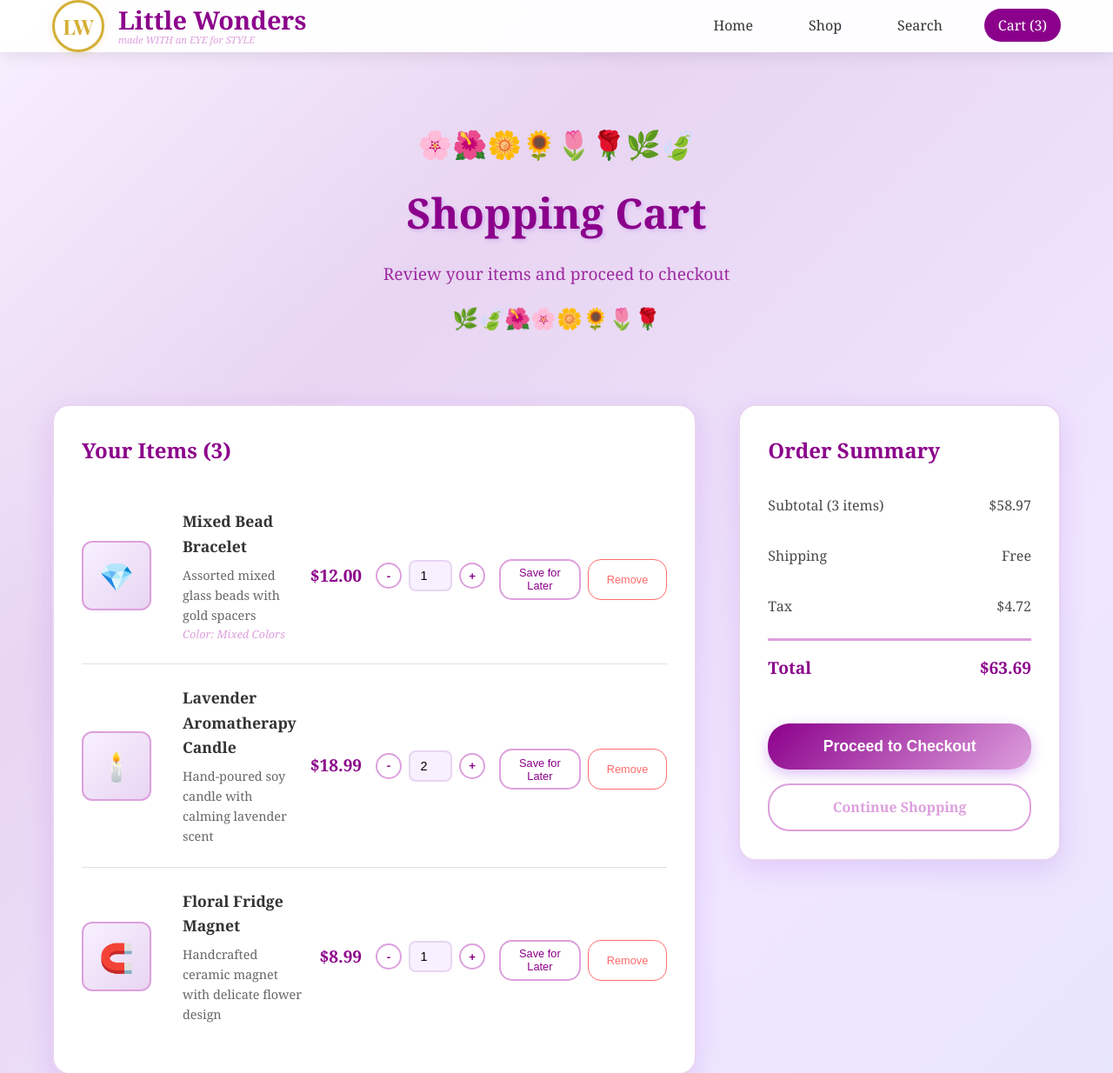
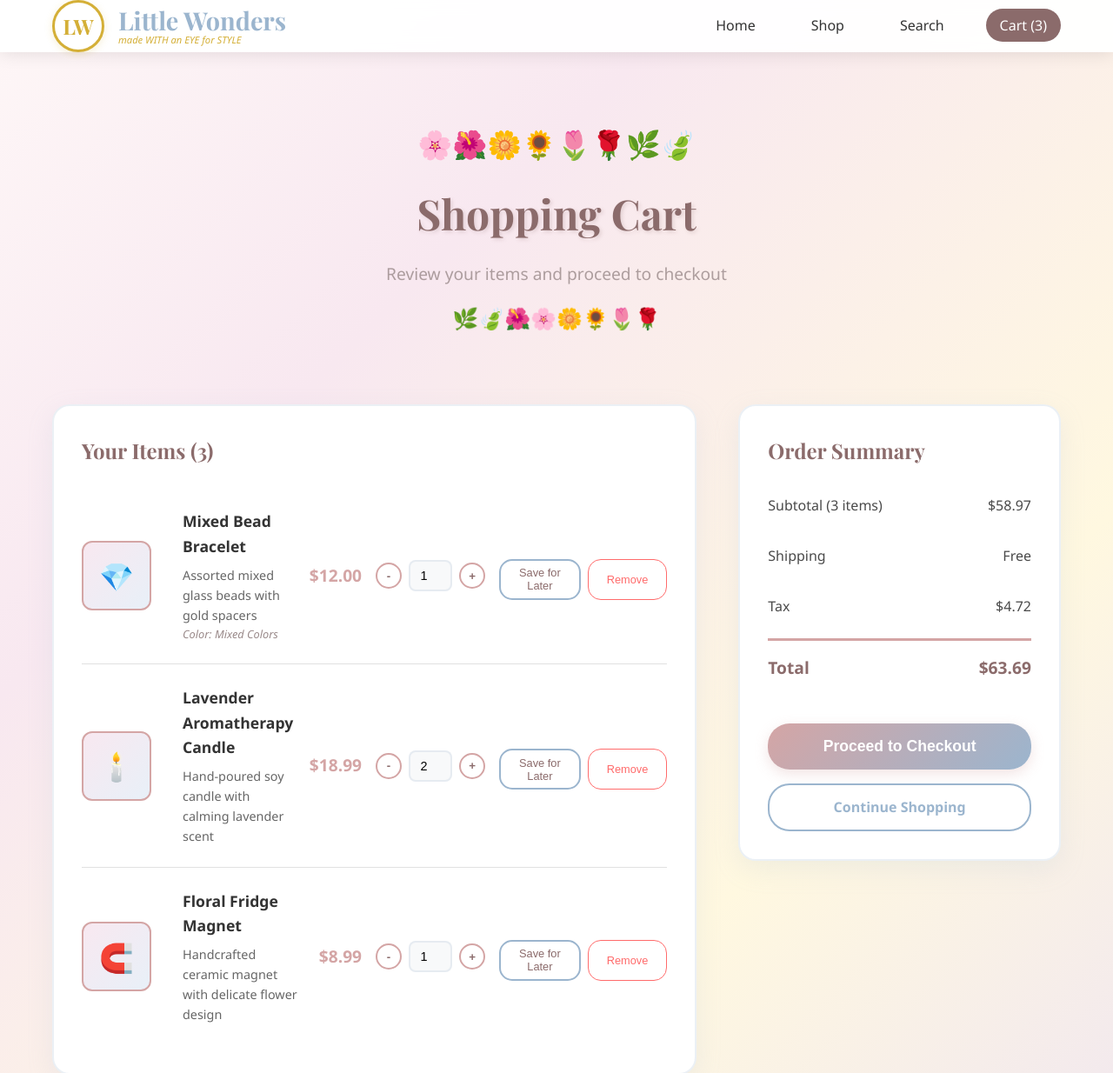
Before and after one commit to wonderfulathena/little-wonders, a plain HTML site: page cart.html in a window 1280 px wide. Shown: the top 1234 px of the page at 87% size. Drawn offline with nearby package versions, Linux system fonts and the light colour scheme.

Commit message:
Update cart.html

```diff
--- a/cart.html
+++ b/cart.html
@@ -13,10 +13,10 @@
         }
 
         body {
-            font-family: 'Georgia', 'Times New Roman', serif;
+            font-family: 'Segoe UI', Tahoma, Geneva, Verdana, sans-serif;
             line-height: 1.6;
             color: #4a4a4a;
-            background: linear-gradient(135deg, #f8f0ff 0%, #e8d5f2 30%, #f0e6ff 70%, #e6e6fa 100%);
+            background: linear-gradient(135deg, #fef7f7 0%, #f8e8f0 30%, #fff8e0 70%, #f0e6f0 100%);
             min-height: 100vh;
         }
 
@@ -80,15 +80,15 @@
         .logo-title {
             font-size: 1.8rem;
             font-weight: bold;
-            color: #8b008b;
-            font-family: 'Georgia', serif;
+            color: #9bb5ce;
+            font-family: 'Playfair Display', serif;
             line-height: 1;
         }
 
         .logo-tagline {
             font-size: 0.7rem;
-            color: #dda0dd;
-            font-family: 'Georgia', serif;
+            color: #d4af37;
+            font-family: 'Segoe UI', sans-serif;
             font-style: italic;
             line-height: 1;
             margin-top: 2px;
@@ -110,13 +110,13 @@
         }
 
         .nav-links a:hover {
-            background: #dda0dd;
+            background: #9bb5ce;
             color: white;
             transform: translateY(-2px);
         }
 
         .nav-links a.active {
-            background: #8b008b;
+            background: #8b6b6b;
             color: white;
         }
 
@@ -130,14 +130,14 @@
         .cart-header h1 {
             font-size: 3rem;
             margin-bottom: 1rem;
-            color: #8b008b;
-            font-family: 'Georgia', serif;
-            text-shadow: 2px 2px 4px rgba(138, 43, 226, 0.2);
+            color: #8b6b6b;
+            font-family: 'Playfair Display', serif;
+            text-shadow: 2px 2px 4px rgba(139, 107, 107, 0.2);
         }
 
         .cart-header p {
             font-size: 1.2rem;
-            color: #8b008b;
+            color: #9a8a8a;
             opacity: 0.8;
         }
 
@@ -154,15 +154,15 @@
             background: white;
             border-radius: 20px;
             padding: 2rem;
-            box-shadow: 0 10px 30px rgba(138, 43, 226, 0.15);
-            border: 2px solid #e8d5f2;
+            box-shadow: 0 10px 30px rgba(155, 181, 206, 0.15);
+            border: 2px solid rgba(155, 181, 206, 0.2);
         }
 
         .cart-items h2 {
             font-size: 1.5rem;
             margin-bottom: 1.5rem;
-            color: #8b008b;
-            font-family: 'Georgia', serif;
+            color: #8b6b6b;
+            font-family: 'Playfair Display', serif;
         }
 
         .cart-item {
@@ -181,13 +181,13 @@
         .item-image {
             width: 80px;
             height: 80px;
-            background: linear-gradient(135deg, #f8f0ff 0%, #e8d5f2 100%);
+            background: linear-gradient(135deg, #f8e8f0 0%, #e8f0f8 100%);
             border-radius: 12px;
             display: flex;
             align-items: center;
             justify-content: center;
             font-size: 2rem;
-            border: 2px solid #dda0dd;
+            border: 2px solid #d4a5a5;
         }
 
         .item-details h3 {
@@ -202,7 +202,7 @@
         }
 
         .item-color {
-            color: #dda0dd;
+            color: #9a8a8a;
             font-size: 0.8rem;
             font-style: italic;
         }
@@ -210,7 +210,7 @@
         .item-price {
             font-size: 1.2rem;
             font-weight: bold;
-            color: #8b008b;
+            color: #d4a5a5;
         }
 
         .quantity-controls {
@@ -222,9 +222,9 @@
         .quantity-btn {
             width: 30px;
             height: 30px;
-            border: 2px solid #dda0dd;
+            border: 2px solid #d4a5a5;
             background: white;
-            color: #8b008b;
+            color: #8b6b6b;
             border-radius: 50%;
             cursor: pointer;
             display: flex;
@@ -235,18 +235,18 @@
         }
 
         .quantity-btn:hover {
-            background: #dda0dd;
+            background: #d4a5a5;
             color: white;
         }
 
         .quantity-input {
             width: 50px;
             text-align: center;
-            border: 2px solid #e8d5f2;
+            border: 2px solid rgba(155, 181, 206, 0.2);
             border-radius: 8px;
             padding: 0.5rem;
             font-size: 0.9rem;
-            background: #f8f0ff;
+            background: #f8f9fa;
         }
 
         .remove-btn {
@@ -273,8 +273,8 @@
 
         .save-later-btn {
             background: none;
-            border: 2px solid #dda0dd;
-            color: #8b008b;
+            border: 2px solid #9bb5ce;
+            color: #8b6b6b;
             cursor: pointer;
             font-size: 0.8rem;
             padding: 0.4rem 0.8rem;
@@ -284,7 +284,7 @@
         }
 
         .save-later-btn:hover {
-            background: #dda0dd;
+            background: #9bb5ce;
             color: white;
         }
 
@@ -311,15 +311,15 @@
             border-radius: 20px;
             padding: 2rem;
             margin-top: 2rem;
-            box-shadow: 0 10px 30px rgba(138, 43, 226, 0.15);
-            border: 2px solid #e8d5f2;
+            box-shadow: 0 10px 30px rgba(155, 181, 206, 0.15);
+            border: 2px solid rgba(155, 181, 206, 0.2);
         }
 
         .saved-items h2 {
             font-size: 1.5rem;
             margin-bottom: 1.5rem;
-            color: #8b008b;
-            font-family: 'Georgia', serif;
+            color: #8b6b6b;
+            font-family: 'Playfair Display', serif;
         }
 
         .saved-item {
@@ -349,7 +349,7 @@
         .saved-item .item-price {
             font-size: 1rem;
             font-weight: bold;
-            color: #8b008b;
+            color: #d4a5a5;
         }
 
         .saved-actions {
@@ -358,7 +358,7 @@
         }
 
         .move-to-cart-btn {
-            background: #8b008b;
+            background: #d4a5a5;
             color: white;
             border: none;
             padding: 0.4rem 0.8rem;
@@ -369,7 +369,7 @@
         }
 
         .move-to-cart-btn:hover {
-            background: #dda0dd;
+            background: #c49595;
         }
 
         .remove-saved-btn {
@@ -400,18 +400,18 @@
             background: white;
             border-radius: 20px;
             padding: 2rem;
-            box-shadow: 0 10px 30px rgba(138, 43, 226, 0.15);
+            box-shadow: 0 10px 30px rgba(155, 181, 206, 0.15);
             height: fit-content;
             position: sticky;
             top: 120px;
-            border: 2px solid #e8d5f2;
+            border: 2px solid rgba(155, 181, 206, 0.2);
         }
 
         .cart-summary h2 {
             font-size: 1.5rem;
             margin-bottom: 1.5rem;
-            color: #8b008b;
-            font-family: 'Georgia', serif;
+            color: #8b6b6b;
+            font-family: 'Playfair Display', serif;
         }
 
         .summary-row {
@@ -422,18 +422,18 @@
         }
 
         .summary-row.total {
-            border-top: 3px solid #dda0dd;
+            border-top: 3px solid #d4a5a5;
             padding-top: 1rem;
             margin-top: 1rem;
             font-size: 1.2rem;
             font-weight: bold;
-            color: #8b008b;
+            color: #8b6b6b;
         }
 
         .checkout-btn {
             width: 100%;
             padding: 1rem;
-            background: linear-gradient(135deg, #8b008b 0%, #dda0dd 100%);
+            background: linear-gradient(135deg, #d4a5a5 0%, #9bb5ce 100%);
             color: white;
             border: none;
             border-radius: 25px;
@@ -442,13 +442,13 @@
             cursor: pointer;
             transition: all 0.3s ease;
             margin-top: 1.5rem;
-            box-shadow: 0 5px 15px rgba(138, 43, 226, 0.3);
+            box-shadow: 0 5px 15px rgba(212, 165, 165, 0.3);
         }
 
         .checkout-btn:hover {
-            background: linear-gradient(135deg, #dda0dd 0%, #8b008b 100%);
+            background: linear-gradient(135deg, #c49595 0%, #8aa5c7 100%);
             transform: translateY(-2px);
-            box-shadow: 0 8px 25px rgba(138, 43, 226, 0.4);
+            box-shadow: 0 8px 25px rgba(212, 165, 165, 0.4);
         }
 
         .continue-shopping {
@@ -457,8 +457,8 @@
             width: 100%;
             padding: 0.8rem;
             background: transparent;
-            color: #dda0dd;
-            border: 2px solid #dda0dd;
+            color: #9bb5ce;
+            border: 2px solid #9bb5ce;
             border-radius: 25px;
             text-decoration: none;
             font-weight: 600;
@@ -467,7 +467,7 @@
         }
 
         .continue-shopping:hover {
-            background: #dda0dd;
+            background: #9bb5ce;
             color: white;
         }
 
@@ -477,32 +477,32 @@
             padding: 4rem 2rem;
             background: white;
             border-radius: 20px;
-            box-shadow: 0 10px 30px rgba(138, 43, 226, 0.15);
-            border: 2px solid #e8d5f2;
+            box-shadow: 0 10px 30px rgba(155, 181, 206, 0.15);
+            border: 2px solid rgba(155, 181, 206, 0.2);
         }
 
         .empty-cart-icon {
             font-size: 4rem;
             margin-bottom: 1rem;
-            color: #dda0dd;
+            color: #d4a5a5;
         }
 
         .empty-cart h2 {
             font-size: 2rem;
             margin-bottom: 1rem;
-            color: #8b008b;
-            font-family: 'Georgia', serif;
+            color: #8b6b6b;
+            font-family: 'Playfair Display', serif;
         }
 
         .empty-cart p {
-            color: #8b008b;
+            color: #9a8a8a;
             margin-bottom: 2rem;
             opacity: 0.8;
         }
 
         /* Footer */
         footer {
-            background: linear-gradient(135deg, rgba(139, 0, 139, 0.9) 0%, rgba(221, 160, 221, 0.9) 100%);
+            background: linear-gradient(135deg, rgba(139, 107, 107, 0.9) 0%, rgba(155, 181, 206, 0.9) 100%);
             color: white;
             text-align: center;
             padding: 2rem 0;
@@ -592,10 +592,10 @@
 
     <main class="container">
         <section class="cart-header">
-            <div style="font-size: 2rem; color: #dda0dd; margin-bottom: 1rem;">🌸🌺🌼🌻🌷🌹🌿🍃</div>
+            <div style="font-size: 2rem; color: #d4a5a5; margin-bottom: 1rem;">🌸🌺🌼🌻🌷🌹🌿🍃</div>
             <h1>Shopping Cart</h1>
             <p>Review your items and proceed to checkout</p>
-            <div style="font-size: 1.5rem; color: #dda0dd; margin-top: 1rem;">🌿🍃🌺🌸🌼🌻🌷🌹</div>
+            <div style="font-size: 1.5rem; color: #d4a5a5; margin-top: 1rem;">🌿🍃🌺🌸🌼🌻🌷🌹</div>
         </section>
 
         <div class="cart-content">
```
